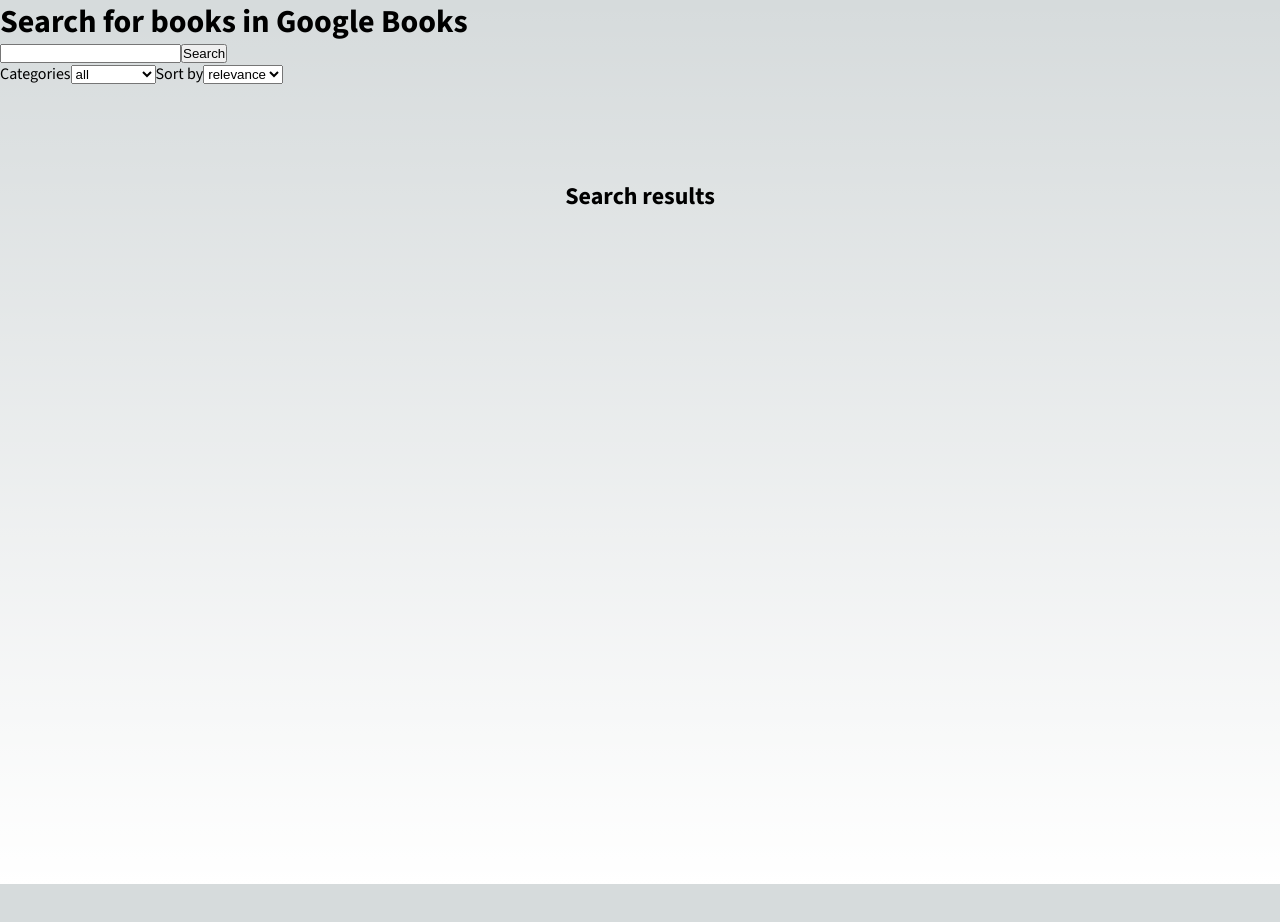
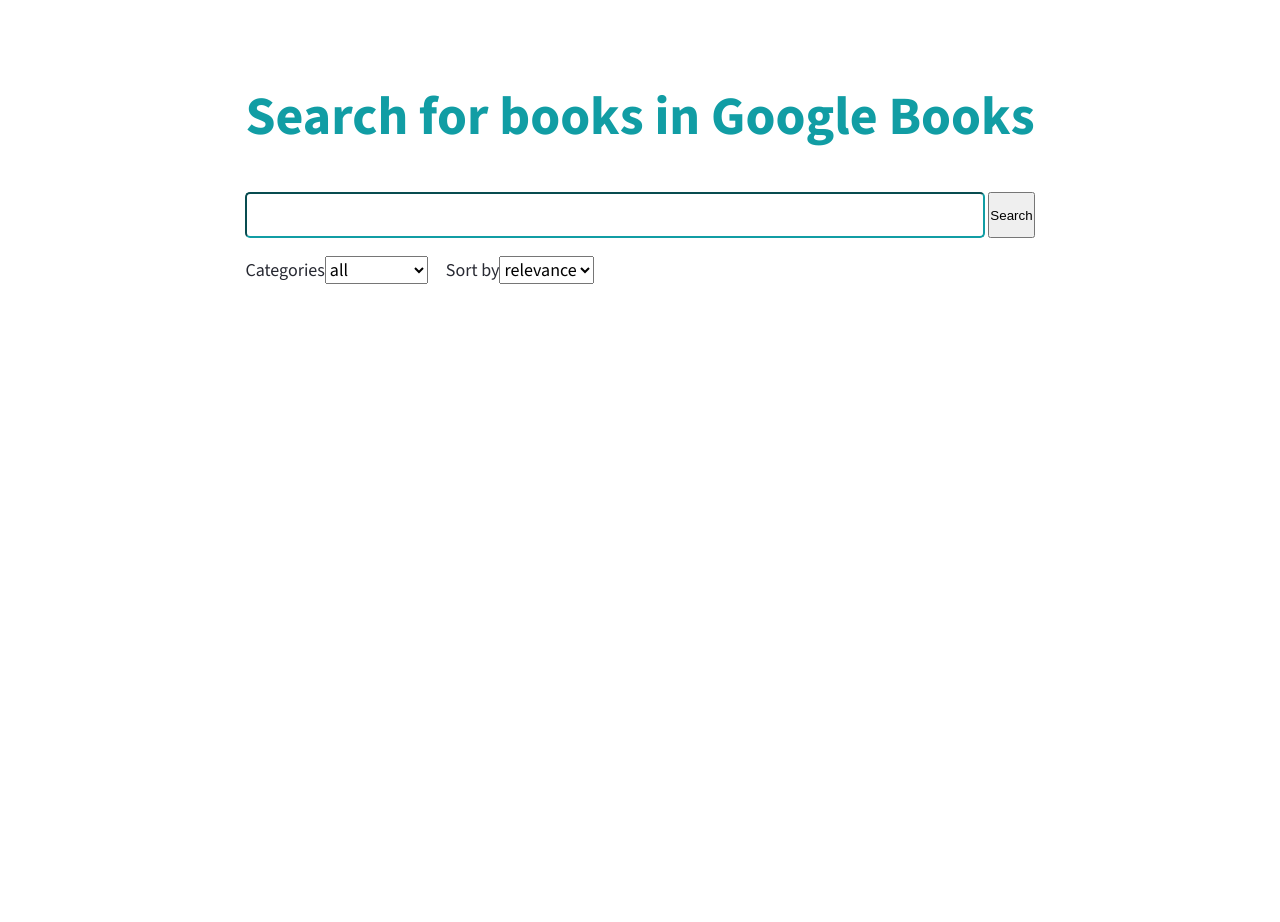
Before and after one commit to snork-maiden/bookshelf-react-ts, a Next.js app: page / in a window 1280 px wide. Shown: the top 922 px of the page. Before the commit the page ends 884 px from the top, so only its background shows below. Built offline with nearby package versions, Linux system fonts and the light colour scheme.

Commit message:
Add basic styles

```diff
--- a/app/booksList/bookCard/bookCard.module.css
+++ b/app/booksList/bookCard/bookCard.module.css
@@ -0,0 +1,44 @@
+.book {
+  display: grid;
+  grid-template-rows: 150px repeat(auto);
+  height: 100%;
+  min-height: clamp(80px, 22vh, 210px);
+}
+
+.imageWrapper {
+  display: flex;
+  align-items: center;
+  justify-content: center;
+  padding: 1em;
+  height: 190px;
+  background-color: var(--image-bg-color);
+  width: 135px;
+}
+
+.titleWrapper {
+  overflow: hidden;
+  position: relative;
+  height: 5.2em;
+}
+
+/* .titleWrapper h3 {
+
+} */
+
+.titleWrapper h3::after {
+  content: "";
+  position: absolute;
+  bottom: 0;
+  right: 0;
+  left: 0;
+  width: 100%;
+  height: 1.2em;
+
+  text-align: right;
+
+  background: linear-gradient(
+    to bottom,
+    rgba(255, 255, 255, 0),
+    rgba(255, 255, 255, 1) 70%
+  );
+}
--- a/app/booksList/bookCard/bookCard.tsx
+++ b/app/booksList/bookCard/bookCard.tsx
@@ -10,6 +10,7 @@
   return (
     <article className={styles.book}>
       <Link href={"/" + bookData.id} className={styles.booksLink}>
+        <div className={styles.imageWrapper}>
           {imageURL && (
             <img
               src={imageURL}
@@ -17,13 +18,16 @@
               className={styles.cover}
             />
           )}
+        </div>
+
         {bookData.volumeInfo.categories?.length > 0 && (
           <p className={styles.category}>
             {bookData.volumeInfo.categories.join(", ")}
           </p>
         )}
-
+        <div className={styles.titleWrapper}>
           <h3 className={styles.title}>{bookData.volumeInfo.title}</h3>
+        </div>
 
         {bookData.volumeInfo?.authors?.length > 0 && (
           <p className={styles.author}>
--- a/app/booksList/booksList.module.css
+++ b/app/booksList/booksList.module.css
@@ -1,24 +1,16 @@
-@keyframes preloader {
-  0% {
-    transform: rotate(0deg) scale(0.8);
-  }
-
-  50% {
-    transform: rotate(360deg) scale(1.2);
-  }
-
-  100% {
-    transform: rotate(720deg) scale(0.8);
-  }
+.booksList {
+  display: flex;
+  gap: min(5vw, 50px);
+  padding: 20px;
+  max-width: 1300px;
+  flex-wrap: wrap;
+  justify-content: center;
 }
 
-.loadingRing {
-  animation: 3s infinite linear preloader;
-  width: 100px;
-  height: 100px;
-  background-color: transparent;
-  border: 10px solid var(--accent-color);
-  border-radius: 50%;
-  border-left-color: transparent;
-  margin-top: 20vh;
+.bookItem {
+  flex-grow: 1;
+  flex-basis: 300px;
+  max-width: 350px;
+  padding: 10px;
+  border-top: 3px solid var(--accent-color);
 }
--- a/app/booksList/booksList.tsx
+++ b/app/booksList/booksList.tsx
@@ -2,9 +2,10 @@
 import BookCard from "./bookCard/bookCard";
 import styles from "./booksList.module.css";
 import searchParamsStore from "@/stores/searchParamsStore";
-import { searchGoogleBooks } from "@/utils/googleBooks";
+import {searchGoogleBooks} from "@/utils/googleBooks";
+import { observer } from "mobx-react-lite";
 
-export default function BooksList() {
+export default observer(function BooksList() {
   const ifLoadMore = bookStore.booksAmount || 0 > bookStore.booksList.length;
   async function handleChange() {
     searchParamsStore.increasePageNumber();
@@ -14,7 +15,7 @@
   return (
     <>
       <ul className={styles.booksList}>
-        {bookStore.booksList.map((book, index) => (
+        {bookStore.books?.items.map((book, index) => (
           <li key={index} className={styles.bookItem}>
             <BookCard bookData={book} />
           </li>
@@ -23,4 +24,4 @@
       {ifLoadMore && <button onClick={handleChange}>Load more</button>}
     </>
   );
-}
+});
--- a/app/globals.css
+++ b/app/globals.css
@@ -1,103 +1,66 @@
-:root {
-  --max-width: 1100px;
-  --border-radius: 12px;
-  --font-mono: ui-monospace, Menlo, Monaco, 'Cascadia Mono', 'Segoe UI Mono',
-    'Roboto Mono', 'Oxygen Mono', 'Ubuntu Monospace', 'Source Code Pro',
-    'Fira Mono', 'Droid Sans Mono', 'Courier New', monospace;
-
-  --foreground-rgb: 0, 0, 0;
-  --background-start-rgb: 214, 219, 220;
-  --background-end-rgb: 255, 255, 255;
-
-  --primary-glow: conic-gradient(
-    from 180deg at 50% 50%,
-    #16abff33 0deg,
-    #0885ff33 55deg,
-    #54d6ff33 120deg,
-    #0071ff33 160deg,
-    transparent 360deg
-  );
-  --secondary-glow: radial-gradient(
-    rgba(255, 255, 255, 1),
-    rgba(255, 255, 255, 0)
-  );
-
-  --tile-start-rgb: 239, 245, 249;
-  --tile-end-rgb: 228, 232, 233;
-  --tile-border: conic-gradient(
-    #00000080,
-    #00000040,
-    #00000030,
-    #00000020,
-    #00000010,
-    #00000010,
-    #00000080
-  );
-
-  --callout-rgb: 238, 240, 241;
-  --callout-border-rgb: 172, 175, 176;
-  --card-rgb: 180, 185, 188;
-  --card-border-rgb: 131, 134, 135;
+*,
+*::before,
+*::after {
+  margin: 0;
+  padding: 0;
+  box-sizing: border-box;
 }
 
-@media (prefers-color-scheme: dark) {
-  :root {
-    --foreground-rgb: 255, 255, 255;
-    --background-start-rgb: 0, 0, 0;
-    --background-end-rgb: 0, 0, 0;
-
-    --primary-glow: radial-gradient(rgba(1, 65, 255, 0.4), rgba(1, 65, 255, 0));
-    --secondary-glow: linear-gradient(
-      to bottom right,
-      rgba(1, 65, 255, 0),
-      rgba(1, 65, 255, 0),
-      rgba(1, 65, 255, 0.3)
-    );
-
-    --tile-start-rgb: 2, 13, 46;
-    --tile-end-rgb: 2, 5, 19;
-    --tile-border: conic-gradient(
-      #ffffff80,
-      #ffffff40,
-      #ffffff30,
-      #ffffff20,
-      #ffffff10,
-      #ffffff10,
-      #ffffff80
-    );
-
-    --callout-rgb: 20, 20, 20;
-    --callout-border-rgb: 108, 108, 108;
-    --card-rgb: 100, 100, 100;
-    --card-border-rgb: 200, 200, 200;
-  }
-}
-
-* {
-  box-sizing: border-box;
-  padding: 0;
-  margin: 0;
-}
 
 html,
 body {
-  max-width: 100vw;
+  max-width: min(100vw, 1300px);
   overflow-x: hidden;
 }
 
+:root {
+  --image-bg-color: rgb(207, 206, 206);
+  --accent-color: #ffc857ff;
+  --text-accent-color: #119da4ff;
+  --text-color: #272932ff;
+  --bg-color: white
+  --title-font: "Playfair Display", serif;
+  --main-font: "Source Sans Pro", sans-serif;
+}
+
 body {
-  color: rgb(var(--foreground-rgb));
-  background: linear-gradient(
-      to bottom,
-      transparent,
-      rgb(var(--background-end-rgb))
-    )
-    rgb(var(--background-start-rgb));
+  color: rgb(var( --text-color));
+  background-color: var(--bg-color);
+  font-family: var(--main-font);
+  font-size: clamp(16px, 3vw, 18px);
+  color: var(--text-color);
+  margin: 0 20px;
+  display: flex;
+  flex-direction: column;
+  align-items: center;
+}
+
+.visually-hidden {
+  position: absolute;
+  width: 1px;
+  height: 1px;
+  margin: -1px;
+  border: 0;
+  padding: 0;
+
+  white-space: nowrap;
+  clip-path: inset(100%);
+  clip: rect(0 0 0 0);
+  overflow: hidden;
 }
 
 a {
   color: inherit;
   text-decoration: none;
+}
+
+ul,
+ol {
+  list-style: none;
+}
+
+img {
+  max-height: 100%;
 }
 
 @media (prefers-color-scheme: dark) {
--- a/app/header/filters/filters.module.css
+++ b/app/header/filters/filters.module.css
@@ -0,0 +1,4 @@
+.filters {
+    display: flex;
+    gap: 1em;
+}
--- a/app/header/filters/filters.tsx
+++ b/app/header/filters/filters.tsx
@@ -2,6 +2,8 @@
 import SearchFilter from "./searchFilter/searchFilter";
 import { Categories, OrderByOptions } from "@/utils/googleBooks/interfaces";
 import { FilterState } from "../header";
+import styles from "./filters.module.css";
+
 
 type FiltersProps = {
   onFiltersChange?: (filters: FilterState) => void;
@@ -36,7 +38,7 @@
   };
 
   return (
-    <>
+    <div className={styles.filters}>
       <SearchFilter
         label="Categories"
         options={categoryOptions}
@@ -48,6 +50,6 @@
         options={sortByOptions}
         onChange={(value:string) => handleFilterChange('orderBy', value)}
       />
-    </>
+    </div>
   );
 }
--- a/app/header/filters/searchFilter/searchFilter.module.css
+++ b/app/header/filters/searchFilter/searchFilter.module.css
@@ -0,0 +1,3 @@
+.select {
+    font: inherit;
+}
--- a/app/header/header.module.css
+++ b/app/header/header.module.css
@@ -1,24 +1,36 @@
-@keyframes preloader {
-  0% {
-    transform: rotate(0deg) scale(0.8);
-  }
-
-  50% {
-    transform: rotate(360deg) scale(1.2);
-  }
-
-  100% {
-    transform: rotate(720deg) scale(0.8);
-  }
+.title {
+  text-align: center;
+  margin-top: 10vh;
+  margin-bottom: 5vh;
+  font-size: clamp(2em, 10vw, 3em);
+  color: var(--text-accent-color);
+  font-family: var(--title-font);
 }
 
-.loadingRing {
-  animation: 3s infinite linear preloader;
-  width: 100px;
-  height: 100px;
-  background-color: transparent;
-  border: 10px solid var(--accent-color);
-  border-radius: 50%;
-  border-left-color: transparent;
-  margin-top: 20vh;
+.search {
+  display: flex;
+  margin-bottom: 1em;
 }
+
+.search input {
+  width: 100%;
+  padding: 0.5em;
+  border-radius: 5px;
+  border-color: var(--text-accent-color);
+  border-width: 2px;
+  font: inherit;
+  font-size: 1em;
+  color: inherit;
+  transition: 0.5s;
+  margin-right: 3px;
+}
+
+.search input:focus {
+  margin-top: 4vh;
+  outline: none;
+  border-left: none;
+  border-right: none;
+  border-top: none;
+  border-width: 4px;
+  /* transform: scale(1.01); */
+}
--- a/app/header/header.tsx
+++ b/app/header/header.tsx
@@ -48,11 +48,11 @@
     <header className={styles.header}>
       <h1 className={styles.title}>Search for books in Google Books</h1>
       <form className={styles.searchForm} onSubmit={handleSubmit}>
+        <div className={styles.search}>
           <input
             type="search"
             name="search-form"
             id="search-form"
-          className={styles.search}
             value={searchParams.searchString}
             onChange={handleInputChange}
             required
@@ -60,6 +60,7 @@
           <button type="submit" className={styles.searchButton}>
             Search
           </button>
+        </div>
       </form>
       <Filters onFiltersChange={handleFiltersChange} />
     </header>
--- a/app/loading.tsx
+++ b/app/loading.tsx
@@ -1,5 +1,5 @@
 import styles from './loading.module.css'
 
 export default function Loading() {
-  return <div className={styles.loadingRing}>Loading</div>;
+  return <div className={styles.loadingRing}><span className='visually-hidden'>Loading</span></div>;
 }
--- a/app/page.tsx
+++ b/app/page.tsx
@@ -7,7 +7,7 @@
 const Home = observer(function Home() {
   return (
     <>
-      <h2 className={styles.visuallyHidden}>Search results</h2>
+      <h2 className='visually-hidden'>Search results</h2>
       {bookStore.booksAmount !== null && (
         <p className={styles.searchResults}>
           Found {bookStore.booksAmount} results
```
Lines whose indentation alone changed are shown as unchanged.
